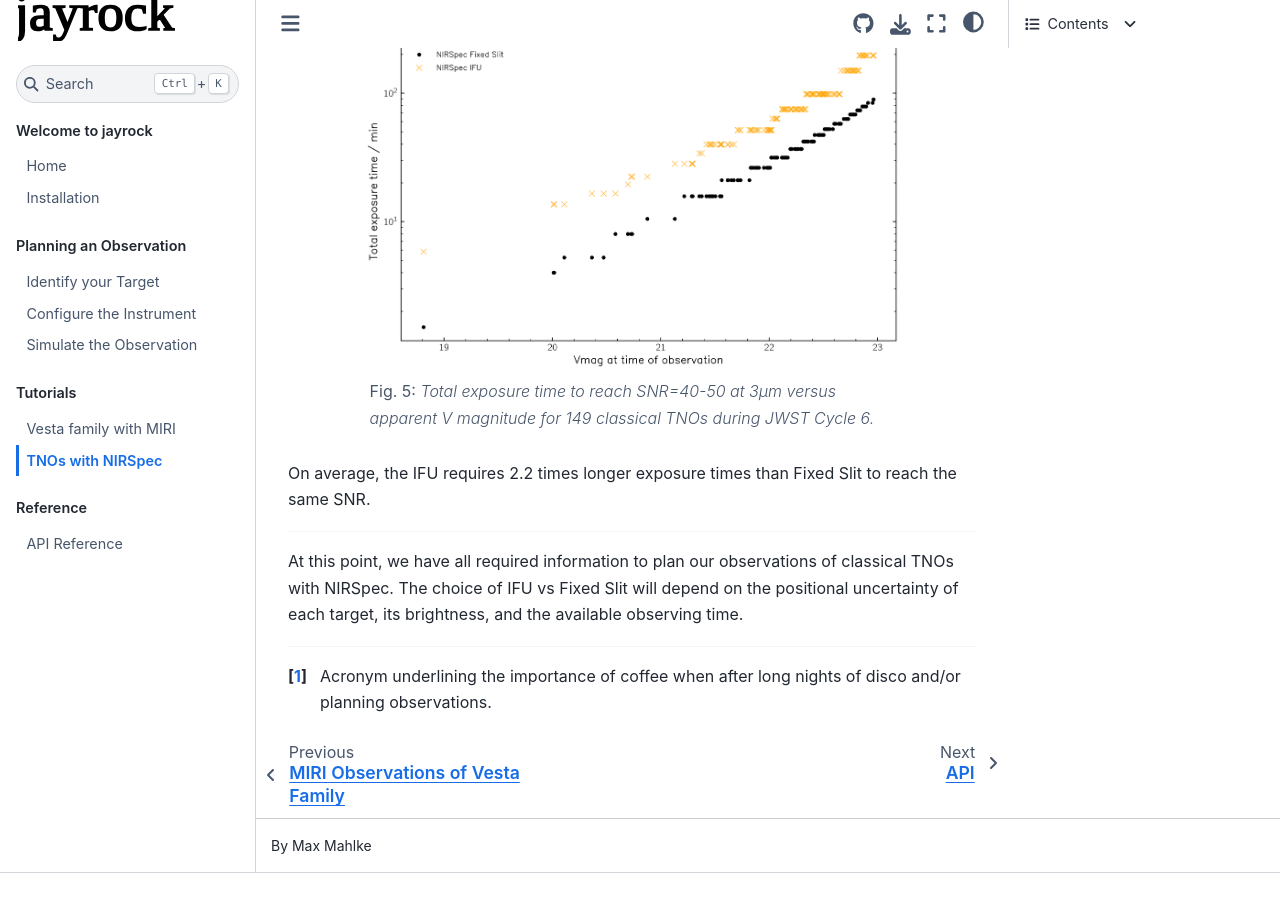
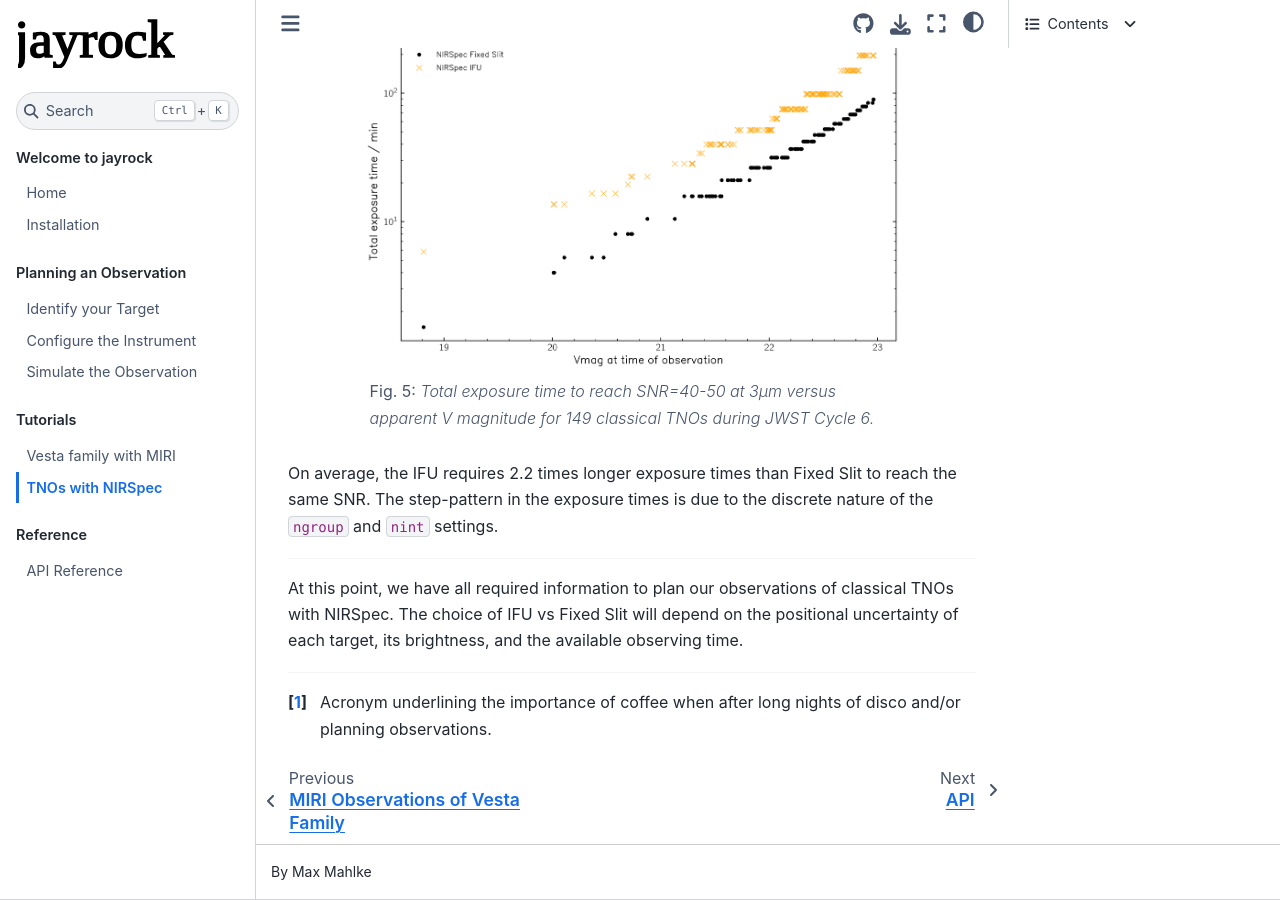
Before and after one commit to maxmahlke/jayrock, a Sphinx documentation site: the page built from docs/tno_nirspec.md, in a window 1280 px wide and 900 px high, scrolled down 9359 px. Built offline with Sphinx 7.4.7 and the Sphinx Book theme 1.1.4, drawn with Linux system fonts in a browser that asks for light colours; before the commit the page ends 10232 px from its top, so only the background shows below that.

Commit message:
Extend description of NIRSpec TNOs

````diff
--- a/docs/tno_nirspec.md
+++ b/docs/tno_nirspec.md
@@ -498,6 +498,8 @@
 ```
 
 On average, the IFU requires 2.2 times longer exposure times than Fixed Slit to reach the same SNR.
+The step-pattern in the exposure times is due to the discrete nature of the
+``ngroup`` and ``nint`` settings.
 
 ---
 
````
